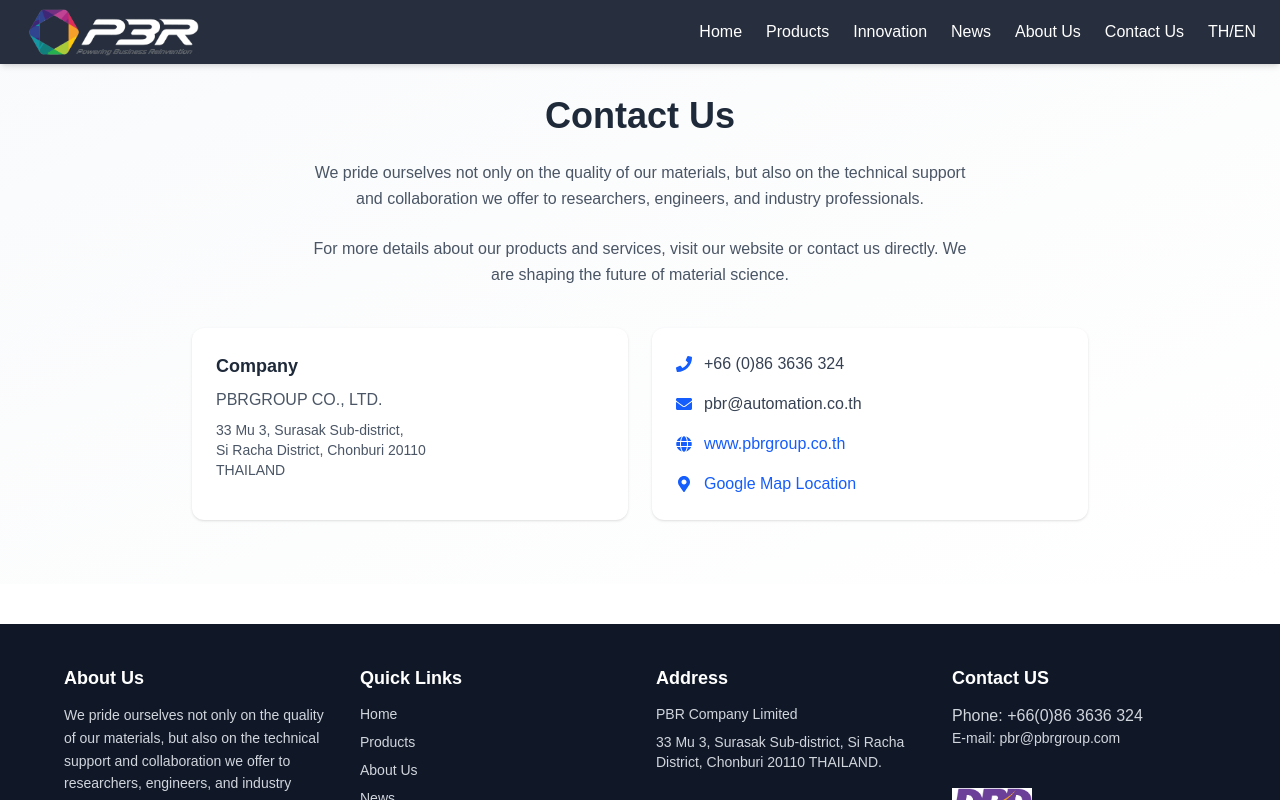
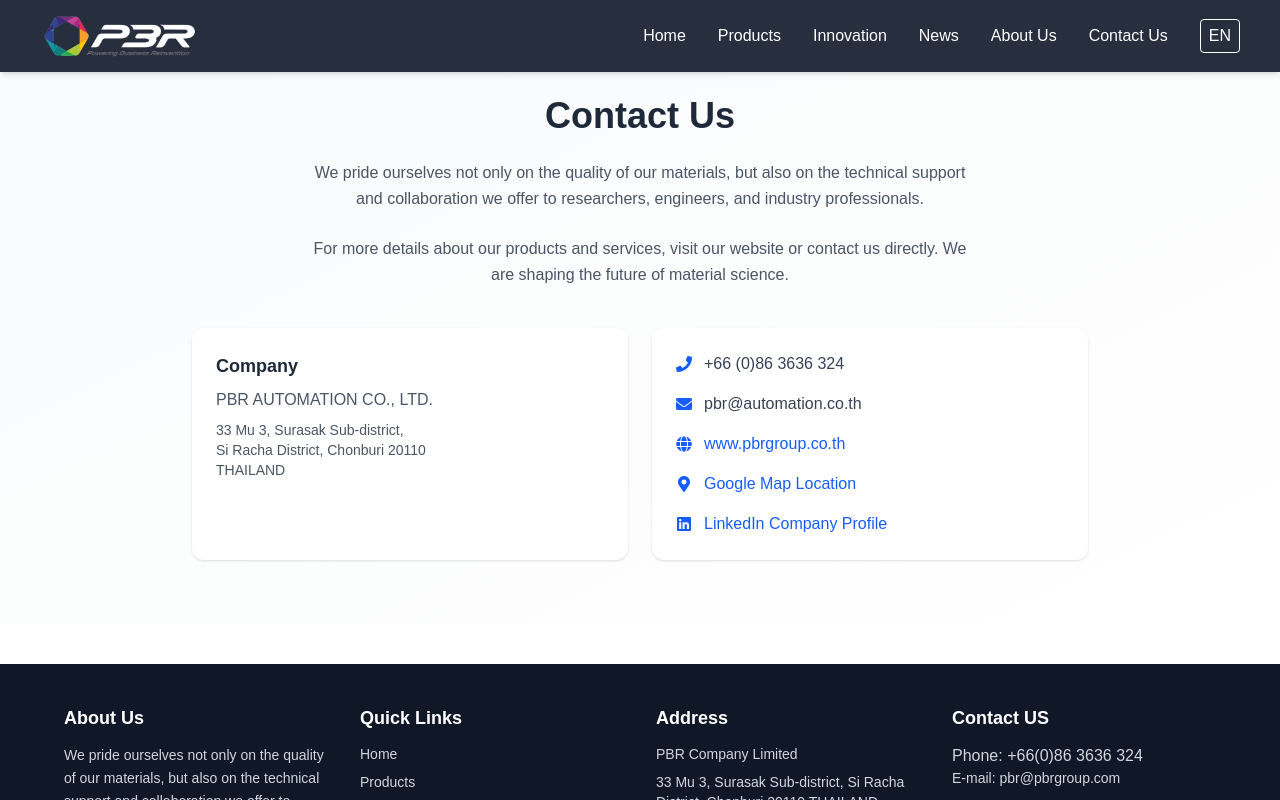
Before and after one commit to jony0980198795/pbr_web_next, a Next.js app: page /contact in a window 1280 px wide. Shown: the top 800 px of the page. Built offline with nearby package versions, Linux system fonts and the light colour scheme.

Commit message:
update mobile responsive

```diff
--- a/app/contact/page.tsx
+++ b/app/contact/page.tsx
@@ -25,7 +25,7 @@
           {/* Company Block */}
           <div className="p-6 rounded-xl bg-white shadow hover:shadow-lg transition">
             <h3 className="font-semibold text-gray-800 mb-2 text-lg">Company</h3>
-            <p className="text-gray-600 font-medium">PBRGROUP CO., LTD.</p>
+            <p className="text-gray-600 font-medium">PBR AUTOMATION CO., LTD.</p>
             <p className="text-gray-600 mt-2 text-sm">
               33 Mu 3, Surasak Sub-district,<br/>
               Si Racha District, Chonburi 20110<br/>
@@ -44,7 +44,7 @@
               <FaEnvelope className="text-blue-600" /> pbr@automation.co.th
             </div>
 
-            <a href="https://www.pbrgroup.co.th" target="_blank"
+            <a href="https://www.pbrautomation.co.th" target="_blank"
               className="flex items-center gap-3 text-blue-600 hover:underline">
               <FaGlobe /> www.pbrgroup.co.th
             </a>
@@ -54,10 +54,10 @@
               <FaMapMarkerAlt /> Google Map Location
             </a>
 
-            {/* <a href="#" target="_blank"
+            <a href="#" target="_blank"
               className="flex items-center gap-3 text-blue-600 hover:underline">
               <FaLinkedin /> LinkedIn Company Profile
-            </a> */}
+            </a>
 
           </div>
         </div>
--- a/app/news/page.tsx
+++ b/app/news/page.tsx
@@ -30,7 +30,7 @@
     ];
 
     const businessUnits = [
-        "PBR Chemicals", "PBR Chemicals", "PBR Chemicals", "PBR Chemicals", "PBR Chemicals", "PBR Chemicals", "PBR Chemicals", "PBR Chemicals", "PBR Chemicals", "PBR Chemicals"
+        "PBR Chemicals",
     ];
 
     return (
@@ -207,23 +207,23 @@
                     <table className="min-w-full border border-gray-200 rounded-lg overflow-hidden">
                         <thead className="bg-gray-100 border-b">
                             <tr>
-                                <th className="py-3 px-6 text-left font-semibold text-gray-700">หัวข้อ</th>
-                                <th className="py-3 px-6 text-left font-semibold text-gray-700">ประเภท</th>
+                                <th className="py-3 px-6 text-left font-semibold text-gray-700">Title</th>
+                                <th className="py-3 px-6 text-left font-semibold text-gray-700">Category</th>
                                 <th className="py-3 px-6 text-center font-semibold text-gray-700">Download</th>
                             </tr>
                         </thead>
                         <tbody className="divide-y">
                             <tr className="hover:bg-gray-50">
-                                <td className="py-3 px-6 text-left text-gray-800">คู่มือการใช้งาน</td>
-                                <td className="py-3 px-6 text-left">เอกสารเผยเเพร่</td>
+                                <td className="py-3 px-6 text-left text-gray-800">User Manual</td>
+                                <td className="py-3 px-6 text-left">Document</td>
                                 <td className="py-3 px-6 text-center">
                                     <button className="text-blue-600 hover:text-blue-800 font-semibold">Download</button>
                                 </td>
                             </tr>
 
                             <tr className="hover:bg-gray-50">
-                                <td className="py-3 px-6 text-left text-gray-800">ข้อควรระวังในการใช้งาน</td>
-                                <td className="py-3 px-6 text-left">เอกสารเผยเเพร่</td>
+                                <td className="py-3 px-6 text-left text-gray-800">Usage Precautions</td>
+                                <td className="py-3 px-6 text-left">Document</td>
                                 <td className="py-3 px-6 text-center">
                                     <button className="text-blue-600 hover:text-blue-800 font-semibold">Download</button>
                                 </td>
@@ -231,7 +231,6 @@
                         </tbody>
                     </table>
                 </div>
-
                 {/* Icon Row */}
                 <div className="grid grid-cols-1 md:grid-cols-3 gap-8">
                     <div>
--- a/components/headers/Header.tsx
+++ b/components/headers/Header.tsx
@@ -1,34 +1,32 @@
-// components/Header.tsx
 "use client";
-import { useEffect, useState } from "react";
 import { motion, AnimatePresence } from "framer-motion";
 import Link from "next/link";
 import Image from "next/image";
+import { useState, useEffect } from "react";
+import { FaBars, FaTimes } from "react-icons/fa";
 
 export default function Header() {
   const [showHeader, setShowHeader] = useState(true);
-  const [lastScrollY, setLastScrollY] = useState(0);
+  const [lastScroll, setLastScroll] = useState(0);
+  const [menuOpen, setMenuOpen] = useState(false);
 
-  // ตรวจจับทิศทางการ scroll
   useEffect(() => {
     const handleScroll = () => {
-      const currentScrollY = window.scrollY;
-
-      // ถ้าเลื่อนลงให้หาย ถ้าเลื่อนขึ้นให้กลับมา
-      if (currentScrollY > lastScrollY && currentScrollY > 80) {
-        setShowHeader(false);
-      } else {
-        setShowHeader(true);
-      }
-
-      setLastScrollY(currentScrollY);
+      const currentScroll = window.scrollY;
+      setShowHeader(currentScroll < lastScroll || currentScroll < 80);
+      setLastScroll(currentScroll);
     };
-
     window.addEventListener("scroll", handleScroll);
     return () => window.removeEventListener("scroll", handleScroll);
-  }, [lastScrollY]);
+  }, [lastScroll]);
+
+  // ✅ Disable scroll when mobile menu open
+  useEffect(() => {
+    document.body.style.overflow = menuOpen ? "hidden" : "auto";
+  }, [menuOpen]);
 
   return (
+    <>
       <AnimatePresence>
         {showHeader && (
           <motion.header
@@ -37,31 +35,86 @@
             animate={{ y: 0, opacity: 1 }}
             exit={{ y: -80, opacity: 0 }}
             transition={{ duration: 0.4, ease: "easeOut" }}
-          className="fixed top-0 left-0 w-full z-50 flex items-center justify-between px-6
-                               bg-gray-900/90 backdrop-blur-md shadow-md transition-all duration-500"
+            className="fixed top-0 left-0 w-full z-50 flex items-center justify-between
+                       px-4 sm:px-6 lg:px-10 py-2 bg-gray-900/90 backdrop-blur-md shadow-md"
           >
-          {/* 🔹 Logo */}
-          <Link href="/" className="text-2xl">
+            {/* ✅ Logo Auto Scale */}
+            <Link href="/" className="flex items-center">
               <Image
                 src="/logo/new_logo.png"
-              alt="BPR Group Logo"
-              width={180}
-              height={80}
+                alt="PBRA Logo"
+                width={140}
+                height={60}
+                className="w-28 sm:w-36 md:w-40"
+                priority
               />
             </Link>
 
-          {/* 🔹 Navigation Menu */}
-          <nav className="hidden md:flex gap-6 text-white font-medium items-center">
-            <Link href="/" className="hover:text-blue-400 transition">Home</Link>
-            <Link href="/products" className="hover:text-blue-400 transition">Products</Link>
-            <Link href="/innovation" className="hover:text-blue-400 transition">Innovation</Link>
-            <Link href="/news" className="hover:text-blue-400 transition">News</Link>
-            <Link href="/about_us" className="hover:text-blue-400 transition">About Us</Link>
-            <Link href="/contact" className="hover:text-blue-400 transition">Contact Us</Link>
-            <p className="cursor-pointer hover:text-blue-400 transition">TH/EN</p>
+            {/* ✅ Desktop Menu */}
+            <nav className="hidden lg:flex gap-8 text-white font-medium items-center">
+              {[
+                { href: "/", label: "Home" },
+                { href: "/products", label: "Products" },
+                { href: "/innovation", label: "Innovation" },
+                { href: "/news", label: "News" },
+                { href: "/about_us", label: "About Us" },
+                { href: "/contact", label: "Contact Us" },
+              ].map((item) => (
+                <Link key={item.href} href={item.href} className="hover:text-teal-300 transition">
+                  {item.label}
+                </Link>
+              ))}
+              <span className="cursor-pointer px-2 py-1 border rounded hover:bg-white/20">EN</span>
             </nav>
+
+            {/* ✅ Mobile Menu Toggle */}
+            <button
+              className="lg:hidden text-white text-2xl"
+              aria-label="Toggle menu"
+              onClick={() => setMenuOpen(!menuOpen)}
+            >
+              {menuOpen ? <FaTimes /> : <FaBars />}
+            </button>
           </motion.header>
         )}
       </AnimatePresence>
+
+      {/* ✅ Mobile Full-Screen Menu */}
+      <AnimatePresence>
+        {menuOpen && (
+          <motion.div
+            initial={{ x: "100%" }}
+            animate={{ x: 0 }}
+            exit={{ x: "100%" }}
+            transition={{ duration: 0.4, ease: "easeInOut" }}
+            className="fixed top-0 right-0 w-full h-full bg-gray-900 text-white
+                       flex flex-col items-center justify-center gap-8 text-xl font-medium
+                       z-50 lg:hidden"
+          >
+            {[
+              { href: "/", label: "Home" },
+              { href: "/products", label: "Products" },
+              { href: "/innovation", label: "Innovation" },
+              { href: "/news", label: "News" },
+              { href: "/about_us", label: "About Us" },
+              { href: "/contact", label: "Contact Us" },
+            ].map((item) => (
+              <Link
+                key={item.href}
+                href={item.href}
+                onClick={() => setMenuOpen(false)}
+                className="hover:text-teal-300 transition"
+              >
+                {item.label}
+              </Link>
+            ))}
+
+            <span className="cursor-pointer text-lg px-4 py-2 border rounded hover:bg-white/20">
+              EN
+            </span>
+          </motion.div>
+        )}
+      </AnimatePresence>
+    </>
   );
 }
--- a/components/products/our-products.tsx
+++ b/components/products/our-products.tsx
@@ -3,7 +3,6 @@
 import Image from "next/image";
 import Link from "next/link";
 
-export default function ProductsSection() {
 const products = [
     {
         src: "/products/black.jpg",
@@ -35,6 +34,7 @@
     },
 ];
 
+export default function ProductsSection() {
     return (
         <section className="w-full max-w-6xl py-4 px-4 mx-auto">
             <div className="py-2 px-4">
@@ -43,7 +43,7 @@
                     {products.map((item, i) => (
                         <motion.div
                             key={i}
-              className="bg-white flex rounded-xl shadow-lg overflow-hidden border border-gray-200 hover:shadow-xl transition duration-300"
+                            className="bg-white flex flex-col md:flex-row rounded-xl shadow-lg overflow-hidden border border-gray-200 hover:shadow-xl transition duration-300"
                             initial={{ opacity: 0, y: 50 }}
                             whileInView={{ opacity: 1, y: 0 }}
                             transition={{
@@ -55,7 +55,7 @@
                             whileHover={{ scale: 1.02 }}
                         >
                             {/* Image Section */}
-              <div className="w-1/2 bg-gray-50 flex items-center justify-center p-4">
+                            <div className="w-full md:w-1/2 bg-gray-50 flex items-center justify-center p-4">
                                 <Image
                                     src={item.src}
                                     alt={item.title}
@@ -66,7 +66,7 @@
                             </div>
 
                             {/* Content Section */}
-              <div className="w-1/2 p-4 flex flex-col justify-between">
+                            <div className="w-full md:w-1/2 p-4 flex flex-col justify-between">
                                 <div>
                                     <p className="font-bold text-lg text-gray-800 mb-2">{item.title}</p>
                                     <p className="text-gray-600 text-sm mb-4">{item.details}</p>
```
Lines whose indentation alone changed are shown as unchanged.
